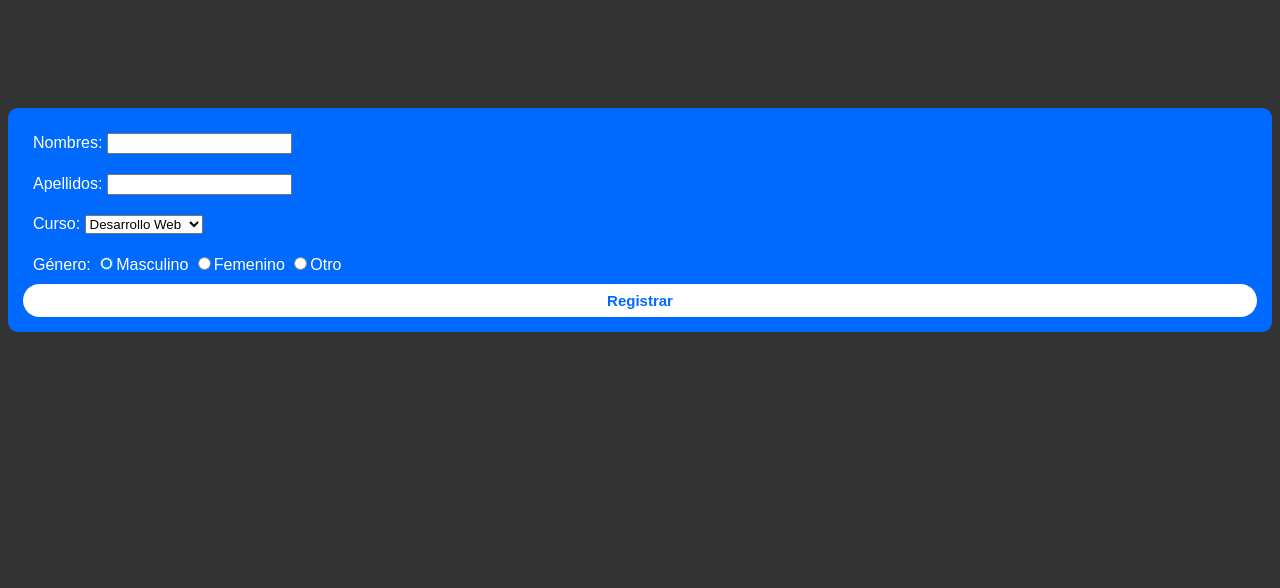
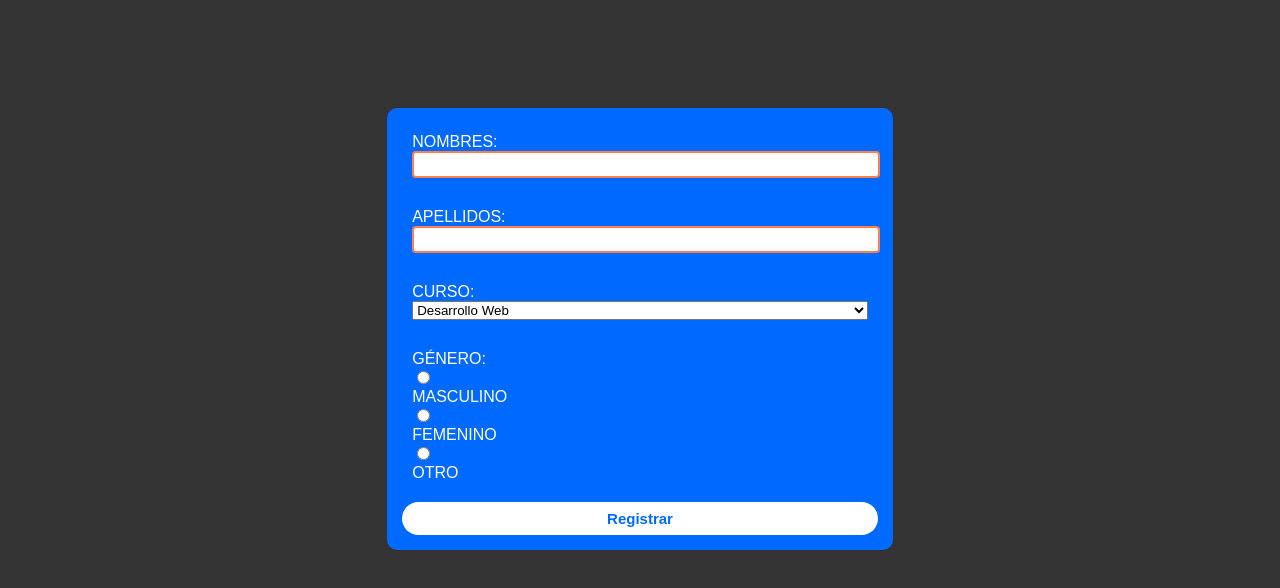
Before and after one commit to ProyectoUXUI/ejercicio-2, a plain HTML site: page index.html in a window 1280 px wide. Drawn offline with Linux system fonts and the light colour scheme.

Commit message:
add more styles

```diff
--- a/css/style.css
+++ b/css/style.css
@@ -16,6 +16,8 @@ form {
     justify-content: center;
     flex-direction: column;
     margin-top: 100px;
+    margin-left: 30%;
+    margin-right: 30%;
     background: #006AFF;
     padding: 15px;
     border-radius: 10px;
@@ -39,3 +41,29 @@ p {
     text-align: center;
     color: #FFFFFF;
 }
+
+label {
+    display: block;
+    text-transform: uppercase;
+}
+
+input[type="text"] {
+    display: block;
+    width: 100%;
+    padding: 4px;
+    border-radius: 4px;
+    border: 2px solid coral;
+}
+
+.form-element {
+    margin-bottom: 20px;
+}
+
+.mensaje-texto {
+    text-align: center;
+    font-size: 2rem;
+}
+
+.cursos {
+    width: 100%;
+}
--- a/index.html
+++ b/index.html
@@ -28,9 +28,18 @@
         </div>
         <div class="form-element">
             <label for="">Género:</label>
-            <input type="radio" name="genero" value="masculino" checked>Masculino
-            <input type="radio" name="genero" value="femenino">Femenino
-            <input type="radio" name="genero" value="otro">Otro
+            <div>
+            <input type="radio" name="genero" value="masculino" id="masculino">
+            <label for="masculino">Masculino</label>
+            </div>
+            <div>
+            <input type="radio" name="genero" value="femenino" id="femenino">
+            <label for="femenino">Femenino</label>
+            </div>
+            <div>
+            <input type="radio" name="genero" value="otro" id="otro">
+            <label for="otro">Otro</label>
+            </div>
         </div>
         <button type="submit" name="button" class="boton-registro">Registrar</button>
     </form>
```
